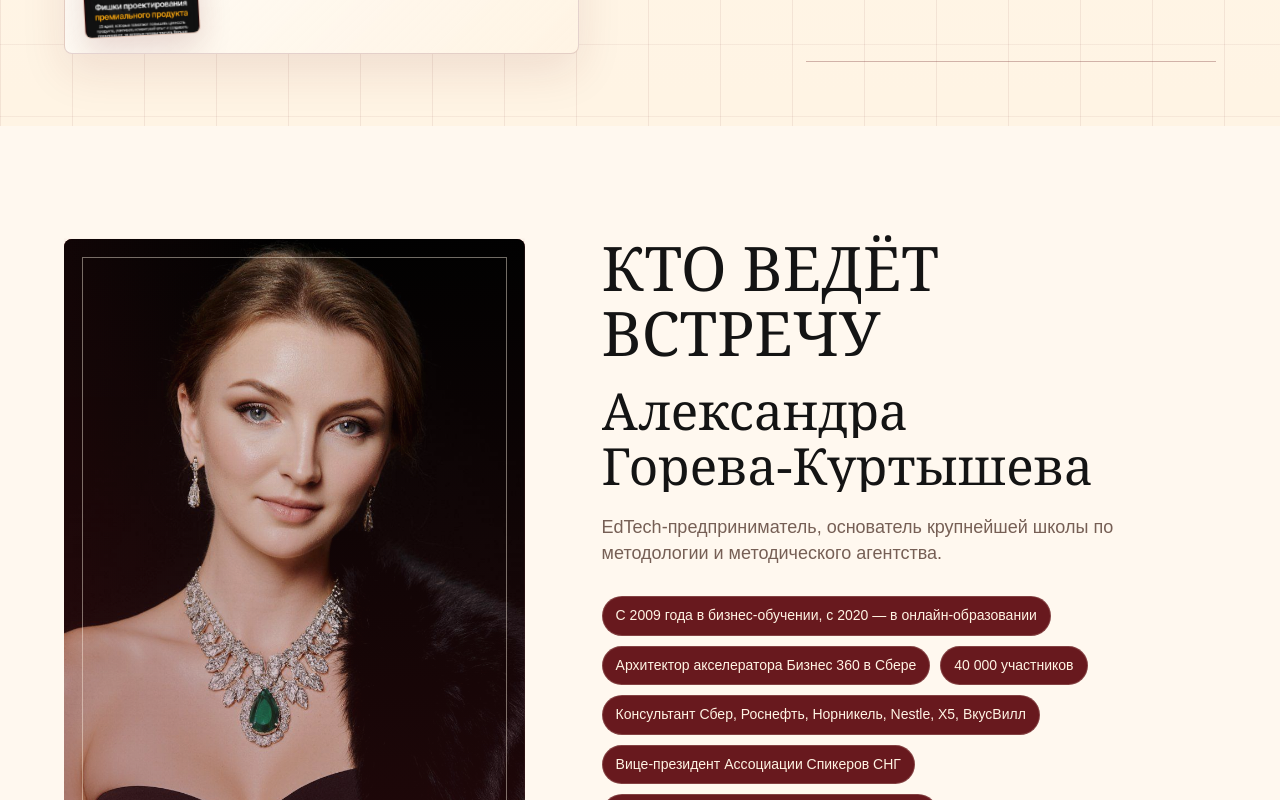
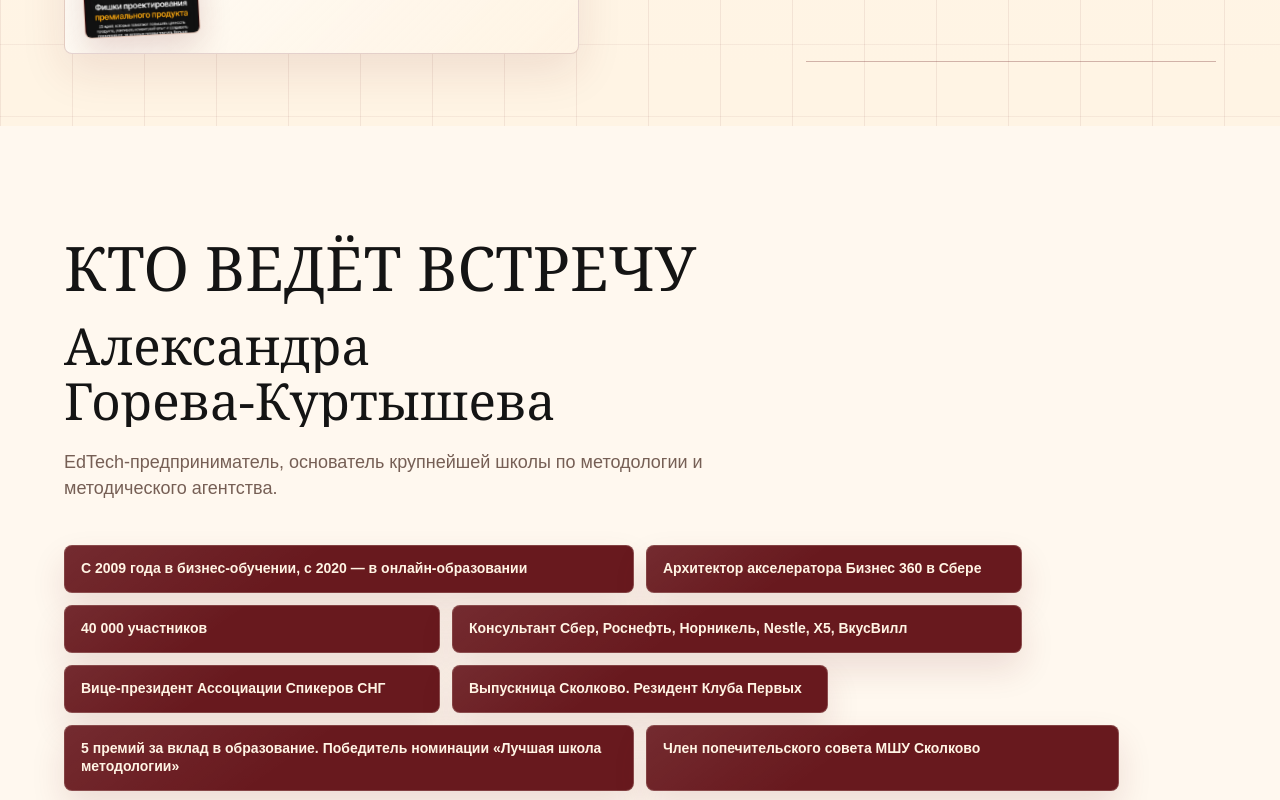
Before and after one commit to sergey9lap-sys/web15, a Next.js app: page / in a window 1280 px wide. Shown: the part 820-1620 px from the top of the page. Built offline with nearby package versions, Linux system fonts and the light colour scheme.

Commit message:
Remove host portrait from com landing

```diff
--- a/app/globals.css
+++ b/app/globals.css
@@ -1088,76 +1088,17 @@ h1 {
 }
 
 .host-section {
-  display: grid;
-  grid-template-columns: minmax(280px, 0.75fr) minmax(0, 1fr);
-  gap: clamp(28px, 6vw, 86px);
-  align-items: center;
+  display: block;
   background: #fff8ef;
 }
 
-.host-portrait {
-  position: relative;
-  overflow: hidden;
-  min-height: auto;
-  border-radius: 8px;
-  background: var(--wine);
-  padding: 0;
-  aspect-ratio: 2 / 3;
-  box-shadow: 0 28px 84px rgba(104, 25, 30, 0.18);
-}
-
-.host-portrait img {
-  position: relative;
-  z-index: 0;
-  display: block;
-  width: 100%;
-  height: 100%;
-  object-fit: cover;
-  object-position: center center;
-  filter: saturate(0.92) contrast(1.03);
-}
-
-.host-portrait::after {
-  content: "";
-  position: absolute;
-  inset: 0;
-  z-index: 1;
-  background:
-    linear-gradient(180deg, rgba(20, 20, 20, 0.06), rgba(104, 25, 30, 0.34)),
-    linear-gradient(90deg, rgba(104, 25, 30, 0.16), transparent 45%);
-  pointer-events: none;
-}
-
-.portrait-frame {
-  position: absolute;
-  inset: 18px;
-  z-index: 2;
-  display: flex;
-  flex-direction: column;
-  justify-content: flex-end;
-  border: 1px solid rgba(255, 244, 228, 0.44);
-  color: #fff8ef;
-  padding: 24px;
-}
-
-.portrait-frame span {
-  text-transform: uppercase;
-  letter-spacing: 0.08em;
-  font-size: 12px;
-  font-weight: 900;
-}
-
-.portrait-frame strong {
-  max-width: 260px;
-  margin-top: 10px;
-  font-family: Georgia, "Times New Roman", serif;
-  font-size: 26px;
-  line-height: 1.08;
+.host-copy {
+  max-width: 1180px;
 }
 
 .host-copy p {
   margin-top: 22px;
-  max-width: 620px;
+  max-width: 760px;
 }
 
 .host-section-title,
@@ -1186,20 +1127,35 @@ h1 {
 }
 
 .host-facts {
-  display: flex;
-  flex-wrap: wrap;
-  gap: 10px;
-  margin-top: 30px;
+  display: grid;
+  grid-template-columns: repeat(12, minmax(0, 1fr));
+  gap: 12px;
+  margin-top: clamp(28px, 4vw, 44px);
 }
 
 .host-facts > span {
+  grid-column: span 4;
   border: 1px solid rgba(255, 244, 228, 0.18);
-  border-radius: 999px;
-  padding: 10px 13px;
+  border-radius: 8px;
+  padding: 14px 16px;
   color: var(--sand);
-  background: var(--wine);
-  font-size: 14px;
-  line-height: 1.25;
+  background:
+    linear-gradient(145deg, rgba(255, 255, 255, 0.08), transparent 42%),
+    var(--wine);
+  font-size: clamp(14px, 1.08vw, 17px);
+  font-weight: 750;
+  line-height: 1.28;
+  box-shadow: 0 16px 34px rgba(104, 25, 30, 0.12);
+}
+
+.host-facts > span:nth-child(1),
+.host-facts > span:nth-child(4),
+.host-facts > span:nth-child(7) {
+  grid-column: span 6;
+}
+
+.host-facts > span:nth-child(8) {
+  grid-column: span 5;
 }
 
 .final-cta {
@@ -1696,6 +1652,18 @@ h1 {
     justify-content: flex-start;
   }
 
+  .host-facts {
+    grid-template-columns: repeat(2, minmax(0, 1fr));
+  }
+
+  .host-facts > span,
+  .host-facts > span:nth-child(1),
+  .host-facts > span:nth-child(4),
+  .host-facts > span:nth-child(7),
+  .host-facts > span:nth-child(8) {
+    grid-column: auto;
+  }
+
   .support-visual {
     width: 240px !important;
     max-width: 240px !important;
@@ -1708,14 +1676,6 @@ h1 {
 
   .hero {
     padding-top: 72px;
-  }
-
-  .host-copy {
-    order: 1;
-  }
-
-  .host-portrait {
-    order: 2;
   }
 
   .hero-visual {
@@ -1825,6 +1785,15 @@ h1 {
     text-wrap: pretty;
   }
 
+  .host-facts {
+    grid-template-columns: 1fr;
+    gap: 10px;
+  }
+
+  .host-facts > span {
+    padding: 13px 14px;
+  }
+
   .hero-year {
     top: auto;
     right: 12px;
@@ -1887,10 +1856,6 @@ h1 {
     grid-template-columns: 1fr;
   }
 
-  .host-portrait {
-    min-height: auto;
-  }
-
   .case-copy h3 {
     font-size: clamp(28px, 9vw, 38px);
   }
--- a/app/page.tsx
+++ b/app/page.tsx
@@ -443,26 +443,6 @@ export default function Home() {
         scrollTrigger: { trigger: ".pain-action", start: "top 88%" },
       });
 
-      gsap.fromTo(
-        ".host-portrait",
-        { clipPath: "inset(0 86% 0 0)" },
-        {
-          clipPath: "inset(0 0% 0 0)",
-          duration: 1.1,
-          ease: "power3.out",
-          scrollTrigger: { trigger: ".host-section", start: "top 70%" },
-        },
-      );
-      gsap.fromTo(
-        ".host-portrait img",
-        { scale: 1.08 },
-        {
-          scale: 1,
-          duration: 1.2,
-          ease: "power3.out",
-          scrollTrigger: { trigger: ".host-section", start: "top 70%" },
-        },
-      );
       gsap.from(".host-copy .host-section-title", {
         y: 20,
         opacity: 0,
@@ -485,18 +465,13 @@ export default function Home() {
         ease: "power3.out",
         scrollTrigger: { trigger: ".host-section", start: "top 62%" },
       });
-      gsap.from(".host-facts span", {
+      gsap.from(".host-facts > span", {
         y: 20,
         opacity: 0,
         stagger: 0.06,
         duration: 0.55,
         ease: "power3.out",
         scrollTrigger: { trigger: ".host-section", start: "top 58%" },
-      });
-      gsap.to(".host-portrait img", {
-        yPercent: -5,
-        ease: "none",
-        scrollTrigger: { trigger: ".host-section", start: "top bottom", end: "bottom top", scrub: true },
       });
       gsap.to(".host-facts", {
         yPercent: -6,
@@ -594,17 +569,6 @@ export default function Home() {
       </section>
 
       <section className="section host-section">
-        <div className="host-portrait reveal">
-          <Image
-            src="/host-alexandra.jpg"
-            alt="Александра Горева-Куртышева"
-            width={832}
-            height={1248}
-            sizes="(max-width: 900px) 100vw, 42vw"
-          />
-          <div className="portrait-frame" aria-hidden>
-          </div>
-        </div>
         <div className="host-copy reveal">
           <h2 className="host-section-title">КТО ВЕДЁТ ВСТРЕЧУ</h2>
           <h3 className="host-name">Александра Горева-Куртышева</h3>
```
